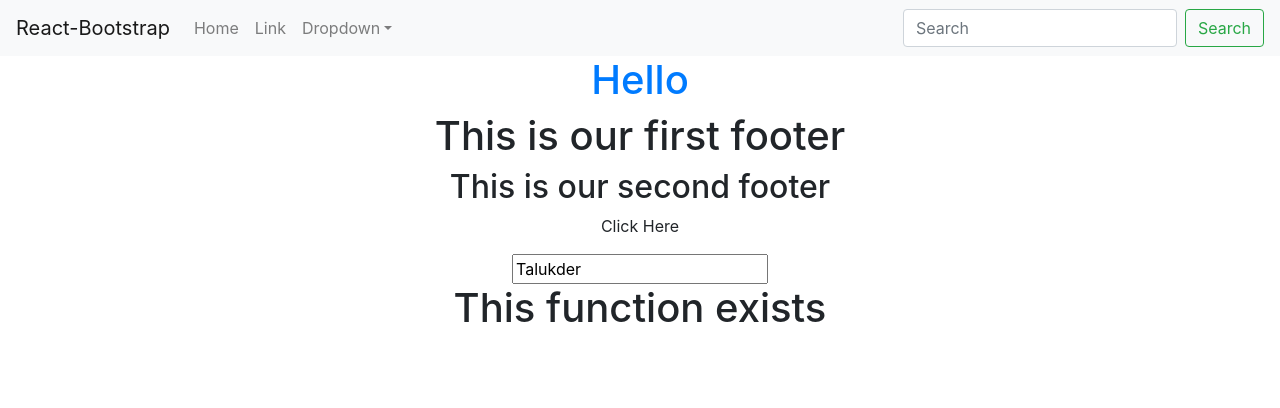
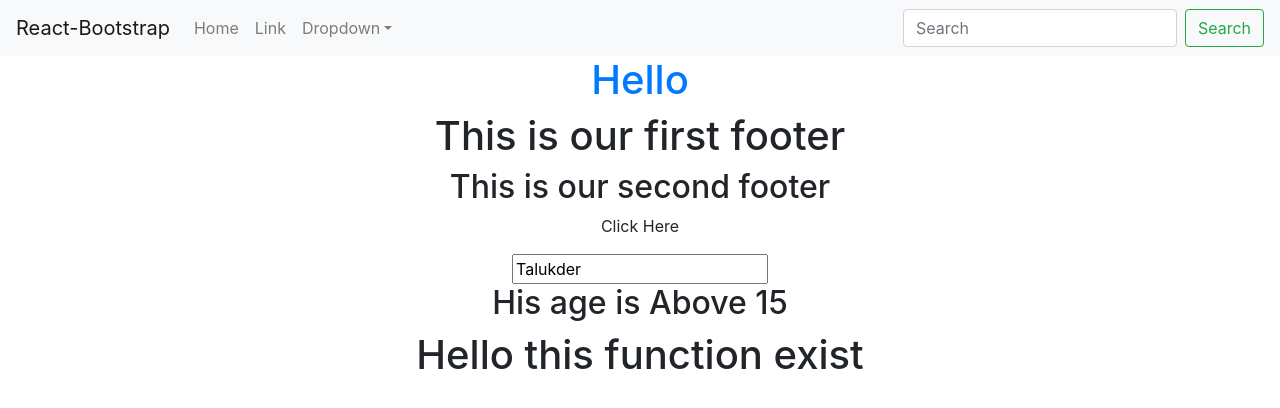
Before and after one commit to shahed-swe/react-test, a React (Create React App) app: page / in a window 1280 px wide. Shown: the top 408 px of the page. Built offline with nearby package versions, Linux system fonts and the light colour scheme.

Commit message:
new commit:

```diff
--- a/src/components/footer.js
+++ b/src/components/footer.js
@@ -3,7 +3,8 @@ import React, {Component} from 'react';
 class Footer extends Component{
 
     state = {
-        name: "Shahed"
+        name: "Shahed",
+        age: 15
     }
 
     change = (evt) =>{
@@ -33,9 +34,23 @@ class Footer extends Component{
 }
 
 class ShowMessage extends Component{
+
+    state = {
+        age: 15
+    }
+
     render(){
         if(this.props.toShow){
-            return <h1>This function exists</h1>
+            return (
+                <React.Fragment>
+                {this.state.age === 17 ? (
+                    <h2>His age is {this.state.age}</h2>
+                ) : (
+                <h2>His age is {"Above 15"}</h2>
+                )}
+                <h1>Hello this function exist</h1>
+                </React.Fragment>
+            );
         }else{
             return <h2>This function doesn't exists</h2>
         }
```
